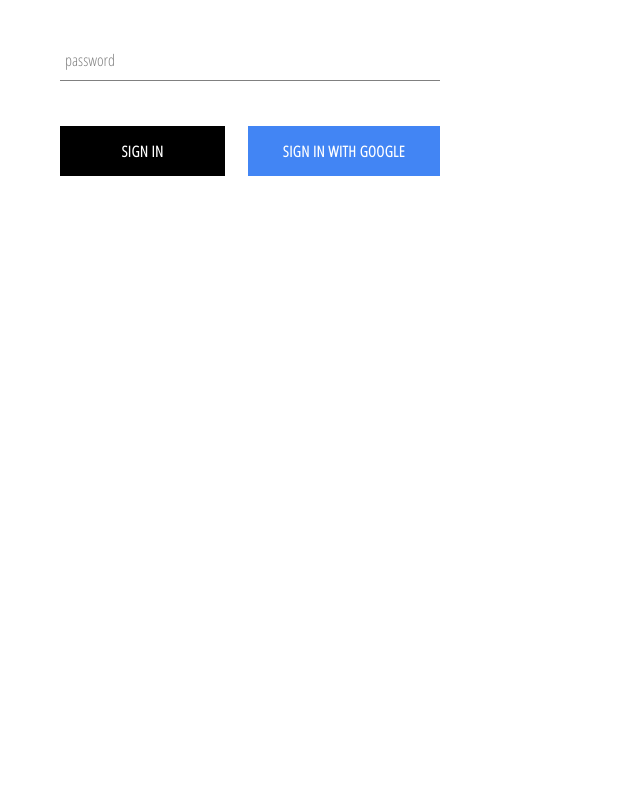
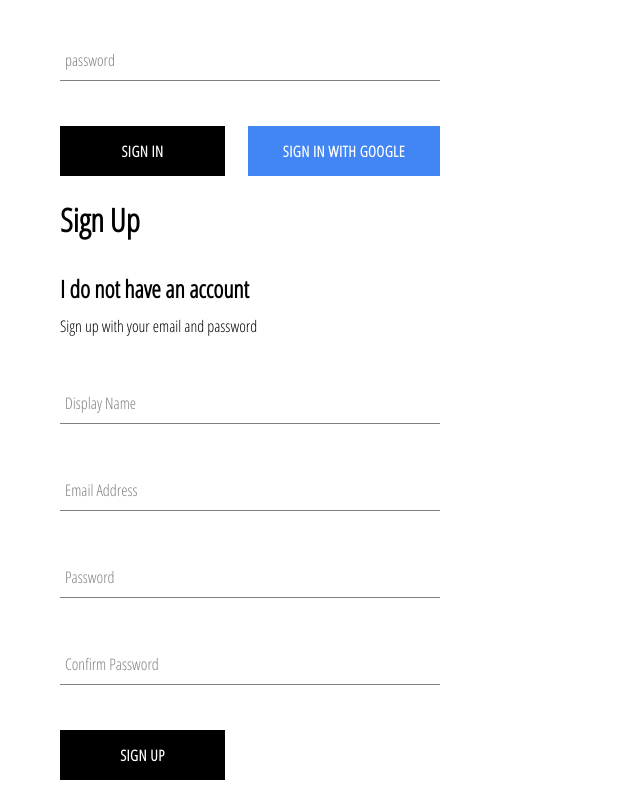
Before and after one commit to TmothyMartel/crwn-clothing, a React (Create React App) app: page /signin in a window 1280 px wide. Shown: the part 294-1094 px from the top of the page, without its empty margins (0-640 px from the left). Before the commit the page ends 800 px from the top, so only its background shows below. Built offline with nearby package versions, Linux system fonts and the light colour scheme; no server answers.

Commit message:
sign-up component created

```diff
--- a/src/App.js
+++ b/src/App.js
@@ -1,13 +1,13 @@
-import React from 'react';
-import { Switch, Route } from 'react-router-dom';
+import React from "react";
+import { Switch, Route } from "react-router-dom";
 
-import './App.css';
+import "./App.css";
 
-import Header from './components/header/header.component';
-import HomePage from './pages/homepage/homepage.component';
-import ShopPage from './pages/shop/shop.component';
-import SignInAndSignUp from './pages/sign-in-and-sign-up/sign-in-and-sign-up.component';
-import { auth, createUserProfileDocument } from './firebase/firebase.utils';
+import Header from "./components/header/header.component";
+import HomePage from "./pages/homepage/homepage.component";
+import ShopPage from "./pages/shop/shop.component";
+import SignInAndSignUp from "./pages/sign-in-and-sign-up/sign-in-and-sign-up.component";
+import { auth, createUserProfileDocument } from "./firebase/firebase.utils";
 
 class App extends React.Component {
   constructor() {
@@ -15,15 +15,27 @@
 
     this.state = {
       currentUser: null
-    }
+    };
   }
 
-  unsubscribeFromAuth = null
+  unsubscribeFromAuth = null;
 
   componentDidMount() {
-    this.unsubscribeFromAuth = auth.onAuthStateChanged( async user => {
-      createUserProfileDocument(user);
+    this.unsubscribeFromAuth = auth.onAuthStateChanged( async userAuth => {
+      if (userAuth) {
+        const userRef = await createUserProfileDocument(userAuth);
 
+        userRef.onSnapshot(snapShot => {
+          this.setState({
+            currentUser: {
+              id: snapShot.id,
+              ...snapShot.data()
+            }
+          });
+        });
+      } else {
+        this.setState({ currentUser: userAuth });
+      }
     })
   }
 
@@ -34,17 +46,15 @@
   render() {
     return (
       <div>
-        <Header currentUser={this.state.currentUser}/>
+        <Header currentUser={this.state.currentUser} />
         <Switch>
-          <Route exact path='/' component={HomePage} />
-          <Route path='/shop' component={ShopPage} />
-          <Route path='/signin' component={SignInAndSignUp} />
+          <Route exact path="/" component={HomePage} />
+          <Route path="/shop" component={ShopPage} />
+          <Route path="/signin" component={SignInAndSignUp} />
         </Switch>
-
       </div>
     );
   }
-
 }
 
 export default App;
--- /dev/null
+++ b/src/components/sign-up/sign-up.component.jsx
@@ -0,0 +1,101 @@
+import React from "react";
+
+import FormInput from "../form-input/form-input.component";
+import CustomButton from "../custom-button/custom-button.component";
+
+import { auth, createUserProfileDocument } from "../../firebase/firebase.utils";
+
+import "./sign-up.styles.scss";
+
+class SignUp extends React.Component {
+  constructor() {
+    super();
+
+    this.state = {
+      displayName: "",
+      email: "",
+      password: "",
+      confirmPassword: ""
+    };
+  }
+
+  handleSubmit = async event => {
+    event.preventDefault();
+    const { displayName, email, password, confirmPassword } = this.state;
+
+    if (password !== confirmPassword) {
+      alert("passwords do not match!");
+      return;
+    }
+
+    try {
+      const { user } = await auth.createUserWithEmailAndPassword(
+        email,
+        confirmPassword
+      );
+
+      await createUserProfileDocument(user, { displayName });
+
+      this.setState({
+        displayName: "",
+        email: "",
+        password: "",
+        confirmPassword: ""
+      });
+    } catch (error) {
+      console.error(error);
+    }
+  };
+  handleChange = event => {
+    const { name, value } = event.target;
+
+    this.setState({ [name]: value });
+}
+
+  render() {
+    const { displayName, email, password, confirmPassword } = this.state;
+    return (
+      <div className="sign-up">
+        <h2 className="title">I do not have an account</h2>
+        <span>Sign up with your email and password</span>
+        <form className="sign-up-form" onSubmit={this.handleSubmit}>
+          <FormInput
+            type="text"
+            name="displayName"
+            value={displayName}
+            onChange={this.handleChange}
+            label="Display Name"
+            required
+          />
+          <FormInput
+            type="email"
+            name="email"
+            value={email}
+            onChange={this.handleChange}
+            label="Email Address"
+            required
+          />
+          <FormInput
+            type="password"
+            name="password"
+            value={password}
+            onChange={this.handleChange}
+            label="Password"
+            required
+          />
+          <FormInput
+            type="password"
+            name="confirmPassword"
+            value={confirmPassword}
+            onChange={this.handleChange}
+            label="Confirm Password"
+            required
+          />
+          <CustomButton type="submit">Sign Up</CustomButton>
+        </form>
+      </div>
+    );
+  }
+}
+
+export default SignUp;
--- /dev/null
+++ b/src/components/sign-up/sign-up.styles.scss
@@ -0,0 +1,9 @@
+.sign-up {
+    display: flex;
+    flex-direction: column;
+    width: 380px;
+
+    .title {
+        margin: 10px 0;
+    }
+}
--- a/src/pages/sign-in-and-sign-up/sign-in-and-sign-up.component.jsx
+++ b/src/pages/sign-in-and-sign-up/sign-in-and-sign-up.component.jsx
@@ -1,11 +1,14 @@
 import React from 'react';
-import SignIn from '../../components/sign-in/sign-in.component'
+import SignIn from '../../components/sign-in/sign-in.component';
+import SignUp from '../../components/sign-up/sign-up.component'
 import './sign-in-and-sign-up.styles.scss';
 
 const SignInAndSignUpPage = () => (
     <div className="sign-in-and-sign-up">
     <h1>Sign In</h1>
     <SignIn />
+    <h1>Sign Up</h1>
+    <SignUp />
     </div>
 );
 
```
